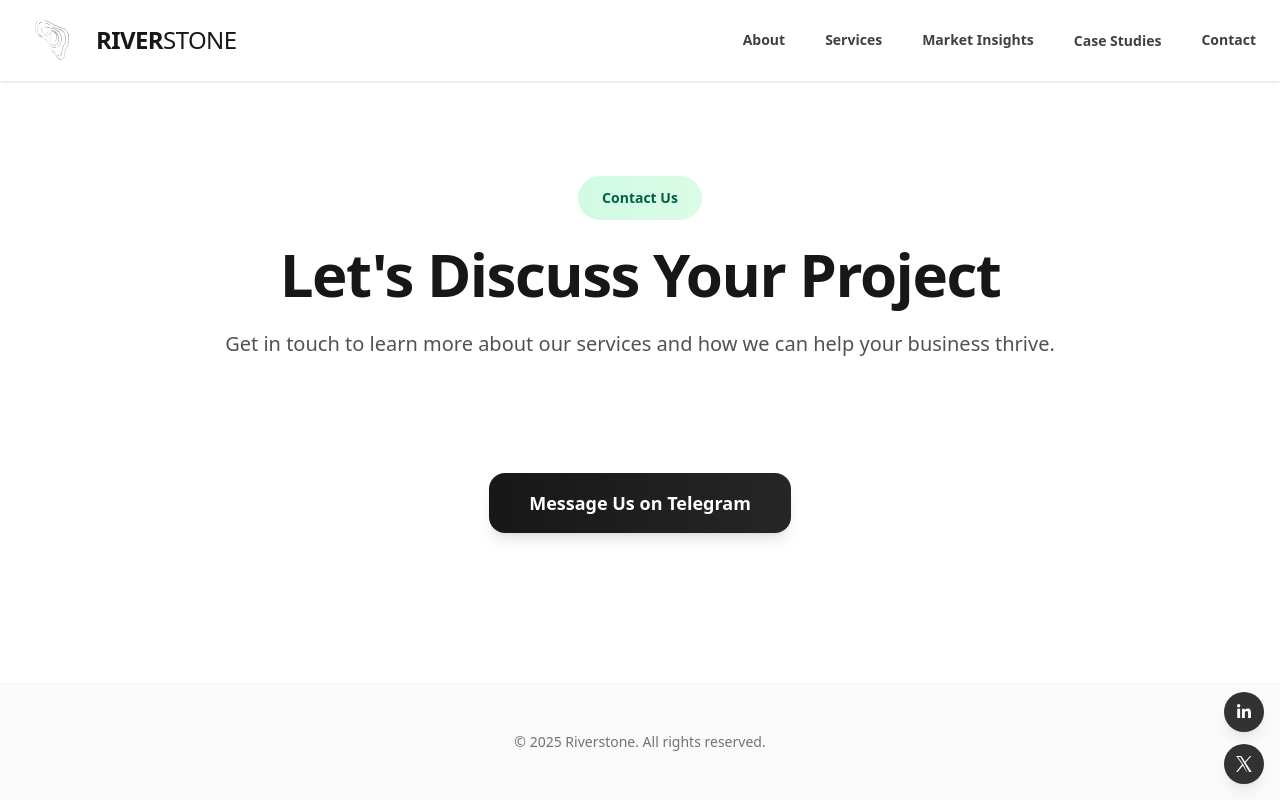
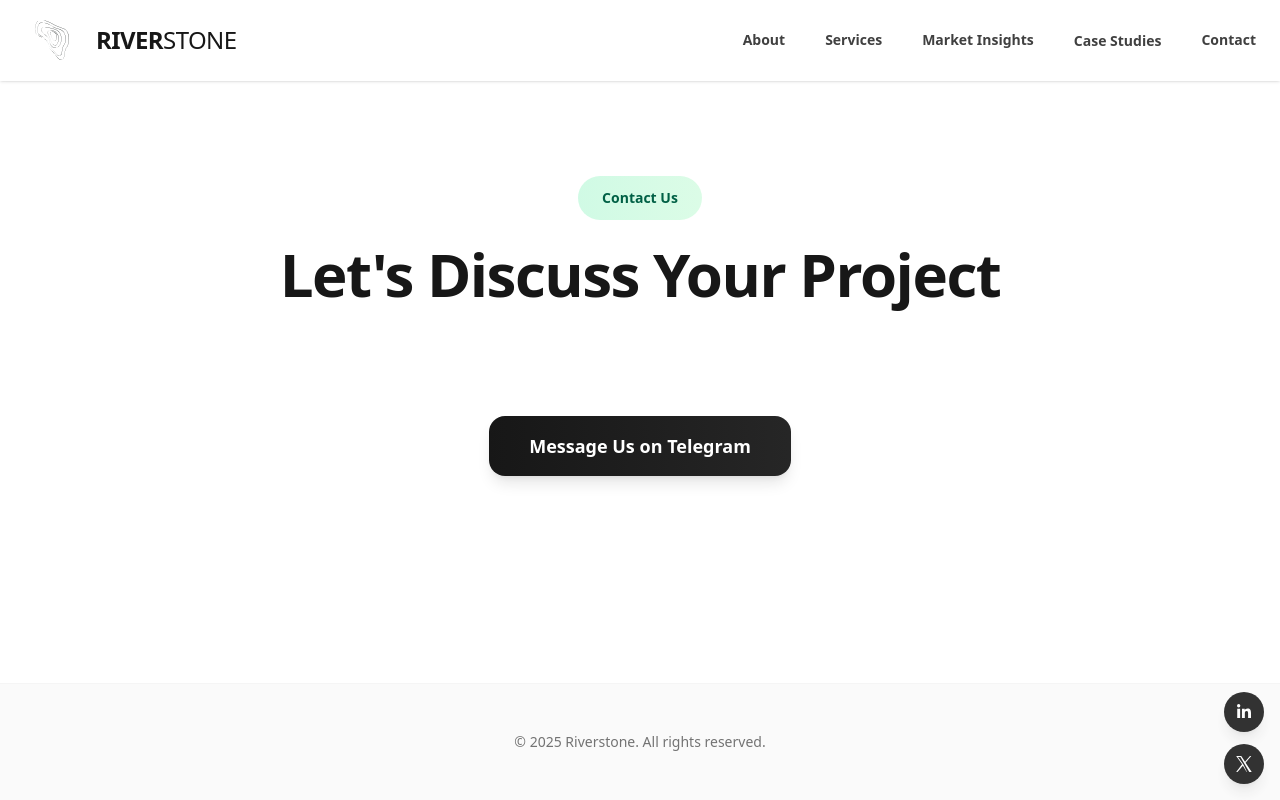
Before and after one commit to ApeTown1/riverstone-site, a Next.js app: page /contact in a window 1280 px wide. Built offline with nearby package versions, Linux system fonts and the light colour scheme.

Commit message:
chore: remove contact section helper text

```diff
--- a/components/landing/contact-section.tsx
+++ b/components/landing/contact-section.tsx
@@ -46,10 +46,6 @@ export function ContactSection() {
                     <h2 className="text-4xl lg:text-6xl font-bold text-neutral-900 tracking-tight">
                         Let&apos;s Discuss Your Project
                     </h2>
-                    <p className="text-xl text-neutral-600 max-w-4xl mx-auto font-light leading-relaxed">
-                        Get in touch to learn more about our services and how we
-                        can help your business thrive.
-                    </p>
                 </div>
 
                 <div className="max-w-3xl mx-auto flex flex-col items-center">
```
